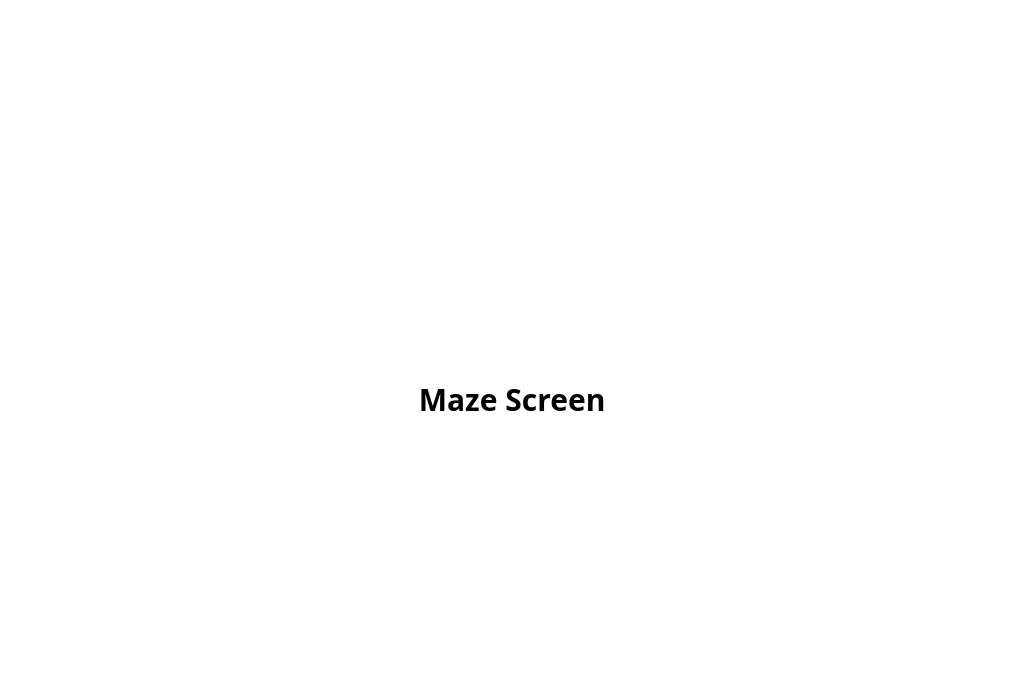
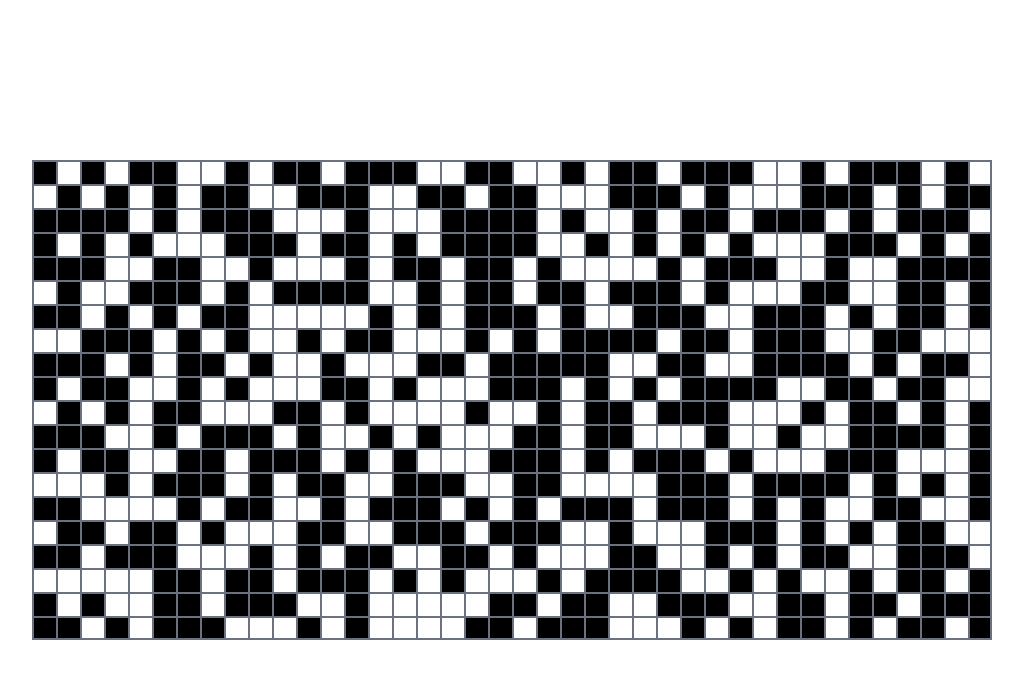
Before and after one commit to theMr17/maze-multiplayer, a Next.js app: page /play in a window 1280 px wide. Shown: the top 678 px of the page, without its empty margins (128-1151 px from the left). Built offline with nearby package versions, Linux system fonts and the light colour scheme; a web font is replaced by a local one.

Commit message:
Add MazeGrid and MazeCell components to implement maze rendering logic

```diff
--- a/app/(root)/play/page.tsx
+++ b/app/(root)/play/page.tsx
@@ -1,7 +1,92 @@
+import MazeGrid from "@/components/MazeGrid";
+
 export default function Play() {
+  const maze: number[][] = [
+    [
+      1, 0, 1, 0, 1, 1, 0, 0, 1, 0, 1, 1, 0, 1, 1, 1, 0, 0, 1, 1, 0, 0, 1, 0, 1,
+      1, 0, 1, 1, 1, 0, 0, 1, 0, 1, 1, 1, 0, 1, 0,
+    ],
+    [
+      0, 1, 0, 1, 0, 1, 0, 1, 1, 0, 0, 1, 1, 1, 0, 0, 1, 1, 0, 1, 1, 0, 0, 0, 1,
+      1, 1, 0, 1, 0, 0, 0, 1, 1, 1, 0, 1, 0, 1, 1,
+    ],
+    [
+      1, 1, 1, 1, 0, 1, 0, 1, 1, 1, 0, 0, 0, 1, 0, 0, 0, 1, 1, 1, 1, 0, 1, 0, 0,
+      1, 0, 1, 1, 0, 1, 1, 1, 0, 1, 0, 1, 1, 1, 0,
+    ],
+    [
+      1, 0, 1, 0, 1, 0, 0, 0, 1, 1, 1, 0, 1, 1, 0, 1, 0, 1, 1, 1, 1, 0, 0, 1, 0,
+      1, 0, 1, 0, 1, 0, 0, 0, 1, 1, 1, 0, 1, 0, 1,
+    ],
+    [
+      1, 1, 1, 0, 0, 1, 1, 0, 0, 1, 0, 0, 0, 1, 0, 1, 1, 0, 1, 1, 0, 1, 0, 0, 0,
+      0, 1, 0, 1, 1, 1, 0, 0, 1, 0, 0, 1, 1, 1, 1,
+    ],
+    [
+      0, 1, 0, 0, 1, 1, 1, 0, 1, 0, 1, 1, 1, 1, 0, 0, 1, 0, 1, 1, 0, 1, 1, 0, 1,
+      1, 1, 0, 1, 0, 0, 0, 1, 1, 0, 0, 1, 1, 0, 1,
+    ],
+    [
+      1, 1, 0, 1, 0, 1, 0, 1, 1, 0, 0, 0, 0, 0, 1, 0, 1, 0, 1, 1, 1, 0, 1, 0, 0,
+      1, 1, 1, 0, 0, 1, 1, 1, 0, 1, 0, 1, 1, 0, 1,
+    ],
+    [
+      0, 0, 1, 1, 1, 0, 1, 0, 1, 0, 0, 1, 0, 1, 1, 0, 0, 0, 1, 0, 1, 0, 1, 1, 1,
+      1, 0, 1, 1, 0, 1, 1, 1, 0, 0, 1, 1, 0, 0, 0,
+    ],
+    [
+      1, 1, 1, 0, 1, 0, 1, 1, 0, 1, 0, 0, 1, 0, 0, 0, 1, 1, 0, 1, 1, 1, 1, 1, 0,
+      0, 1, 1, 0, 0, 1, 1, 1, 1, 0, 1, 0, 1, 1, 0,
+    ],
+    [
+      1, 0, 1, 1, 0, 0, 1, 0, 1, 0, 0, 0, 1, 1, 0, 1, 0, 0, 0, 1, 1, 1, 0, 1, 0,
+      1, 0, 1, 1, 1, 1, 0, 0, 1, 1, 0, 1, 1, 0, 0,
+    ],
+    [
+      0, 1, 0, 1, 0, 1, 1, 0, 0, 0, 1, 1, 0, 1, 0, 0, 0, 0, 1, 0, 0, 1, 0, 1, 1,
+      0, 1, 1, 1, 0, 0, 0, 1, 0, 1, 1, 0, 1, 0, 1,
+    ],
+    [
+      1, 1, 1, 0, 0, 1, 0, 1, 1, 1, 0, 1, 0, 0, 1, 0, 1, 0, 0, 0, 1, 1, 0, 1, 1,
+      0, 0, 0, 1, 0, 0, 1, 0, 0, 1, 1, 1, 1, 0, 1,
+    ],
+    [
+      1, 0, 1, 1, 0, 0, 1, 1, 0, 1, 1, 1, 0, 1, 0, 1, 0, 0, 0, 1, 1, 1, 0, 1, 0,
+      1, 1, 1, 0, 1, 0, 0, 0, 1, 1, 1, 0, 0, 0, 1,
+    ],
+    [
+      0, 0, 0, 1, 0, 1, 1, 1, 0, 1, 0, 1, 1, 0, 0, 1, 1, 1, 0, 0, 1, 1, 0, 0, 0,
+      0, 1, 1, 1, 0, 1, 1, 1, 1, 0, 1, 0, 1, 0, 1,
+    ],
+    [
+      1, 1, 0, 0, 0, 0, 1, 0, 1, 1, 0, 0, 1, 0, 1, 1, 1, 0, 1, 0, 1, 0, 1, 1, 1,
+      0, 1, 1, 1, 0, 1, 0, 1, 0, 0, 1, 1, 0, 0, 1,
+    ],
+    [
+      0, 1, 1, 0, 1, 1, 0, 1, 0, 0, 0, 1, 1, 0, 0, 1, 1, 1, 0, 1, 1, 1, 0, 0, 1,
+      0, 0, 0, 1, 1, 1, 0, 1, 0, 1, 0, 1, 1, 0, 0,
+    ],
+    [
+      1, 1, 0, 1, 1, 1, 0, 0, 0, 1, 0, 1, 0, 1, 1, 0, 0, 1, 1, 0, 1, 0, 0, 0, 1,
+      1, 0, 0, 1, 0, 1, 0, 1, 1, 0, 0, 1, 1, 1, 0,
+    ],
+    [
+      0, 0, 0, 0, 0, 1, 1, 0, 1, 1, 0, 1, 1, 1, 0, 1, 0, 1, 0, 0, 0, 1, 0, 1, 1,
+      1, 1, 0, 0, 1, 0, 1, 0, 0, 1, 0, 1, 1, 0, 1,
+    ],
+    [
+      1, 0, 1, 0, 0, 1, 1, 0, 1, 1, 1, 0, 0, 1, 0, 0, 0, 0, 0, 1, 1, 0, 1, 1, 0,
+      0, 1, 1, 1, 0, 0, 1, 1, 0, 1, 1, 0, 1, 1, 1,
+    ],
+    [
+      1, 1, 0, 1, 0, 1, 1, 1, 0, 0, 0, 1, 0, 1, 0, 0, 0, 0, 1, 1, 0, 1, 1, 1, 0,
+      0, 0, 1, 0, 1, 0, 1, 1, 0, 1, 0, 1, 1, 0, 1,
+    ],
+  ];
+
   return (
     <div className="flex h-screen w-full items-center justify-center">
-      <h1 className="text-3xl font-bold">Maze Screen</h1>
+      <MazeGrid row={20} col={40} maze={maze} />
     </div>
   );
 }
--- /dev/null
+++ b/components/MazeCell.tsx
@@ -0,0 +1,38 @@
+interface MazeCellProps {
+  row: number;
+  col: number;
+  maxRow: number;
+  maxCol: number;
+  isWall: boolean;
+}
+
+export default function MazeCell({
+  row,
+  col,
+  maxRow,
+  maxCol,
+  isWall,
+}: MazeCellProps) {
+  const cellSize = "h-6 w-6";
+  const borderColor = "border-gray-500";
+
+  const isLastRow = row === maxRow - 1;
+  const isLastCol = col === maxCol - 1;
+
+  // Render only top & left borders by default, and add right/bottom if it's the edge
+  const cellBorder = [
+    "border-t-2",
+    "border-l-2",
+    isLastRow && "border-b-2",
+    isLastCol && "border-r-2",
+    borderColor,
+  ]
+    .filter(Boolean)
+    .join(" ");
+
+  return (
+    <div
+      className={`${cellSize} ${cellBorder} ${isWall ? "bg-black" : "bg-transparent"}`}
+    ></div>
+  );
+}
--- /dev/null
+++ b/components/MazeGrid.tsx
@@ -0,0 +1,31 @@
+import MazeCell from "./MazeCell";
+
+interface MazeGridProps {
+  row: number;
+  col: number;
+  maze: number[][];
+}
+
+export default function MazeGrid({ row, col, maze }: MazeGridProps) {
+  return (
+    <div
+      style={{ display: "grid", gridTemplateColumns: `repeat(${col}, 1fr)` }}
+    >
+      {Array.from({ length: row * col }).map((_, index) => {
+        const currentRow = Math.floor(index / col);
+        const currentCol = index % col;
+
+        return (
+          <MazeCell
+            key={index}
+            row={currentRow}
+            col={currentCol}
+            maxRow={row}
+            maxCol={col}
+            isWall={maze[currentRow][currentCol] === 1}
+          />
+        );
+      })}
+    </div>
+  );
+}
```
